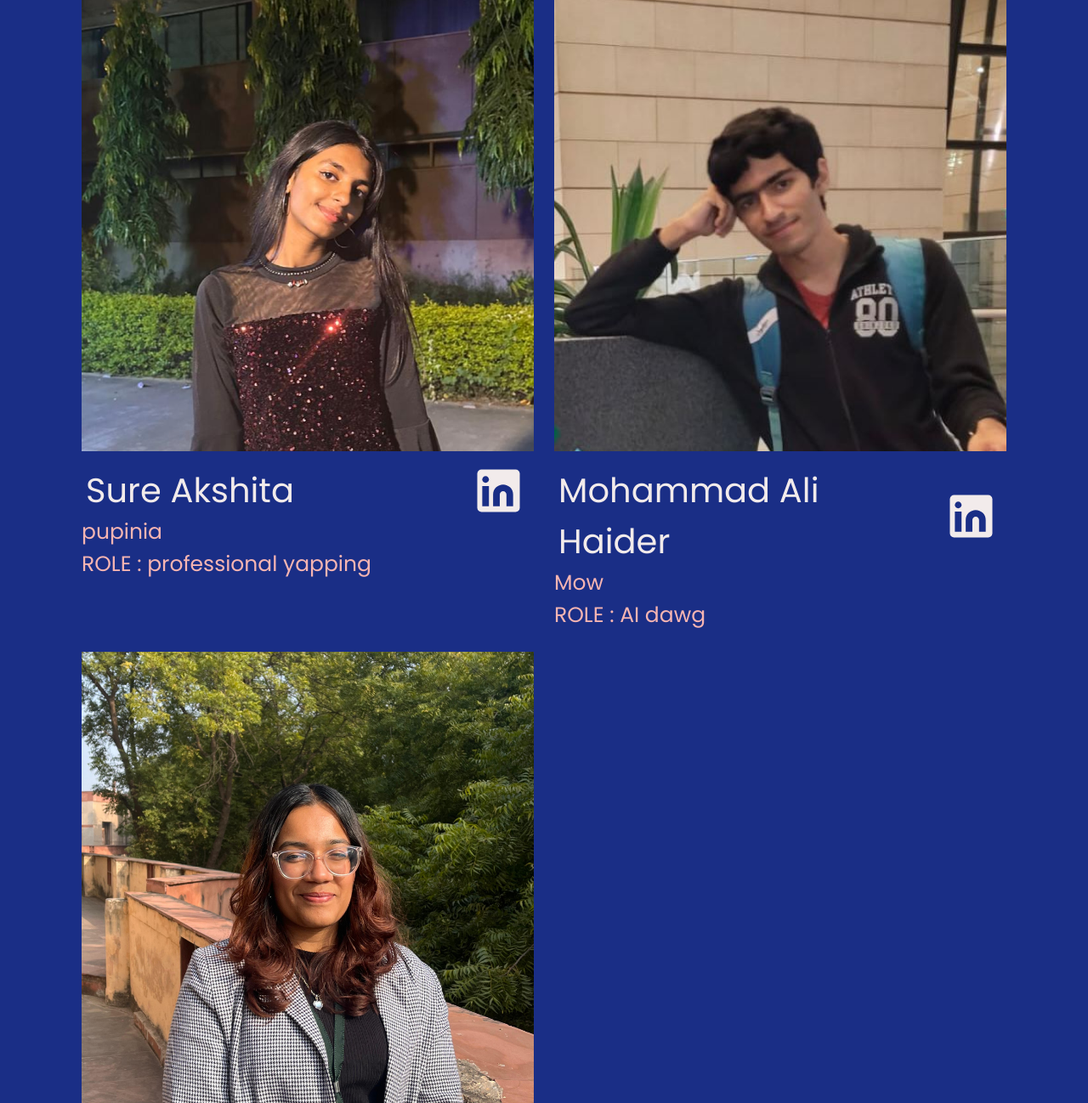
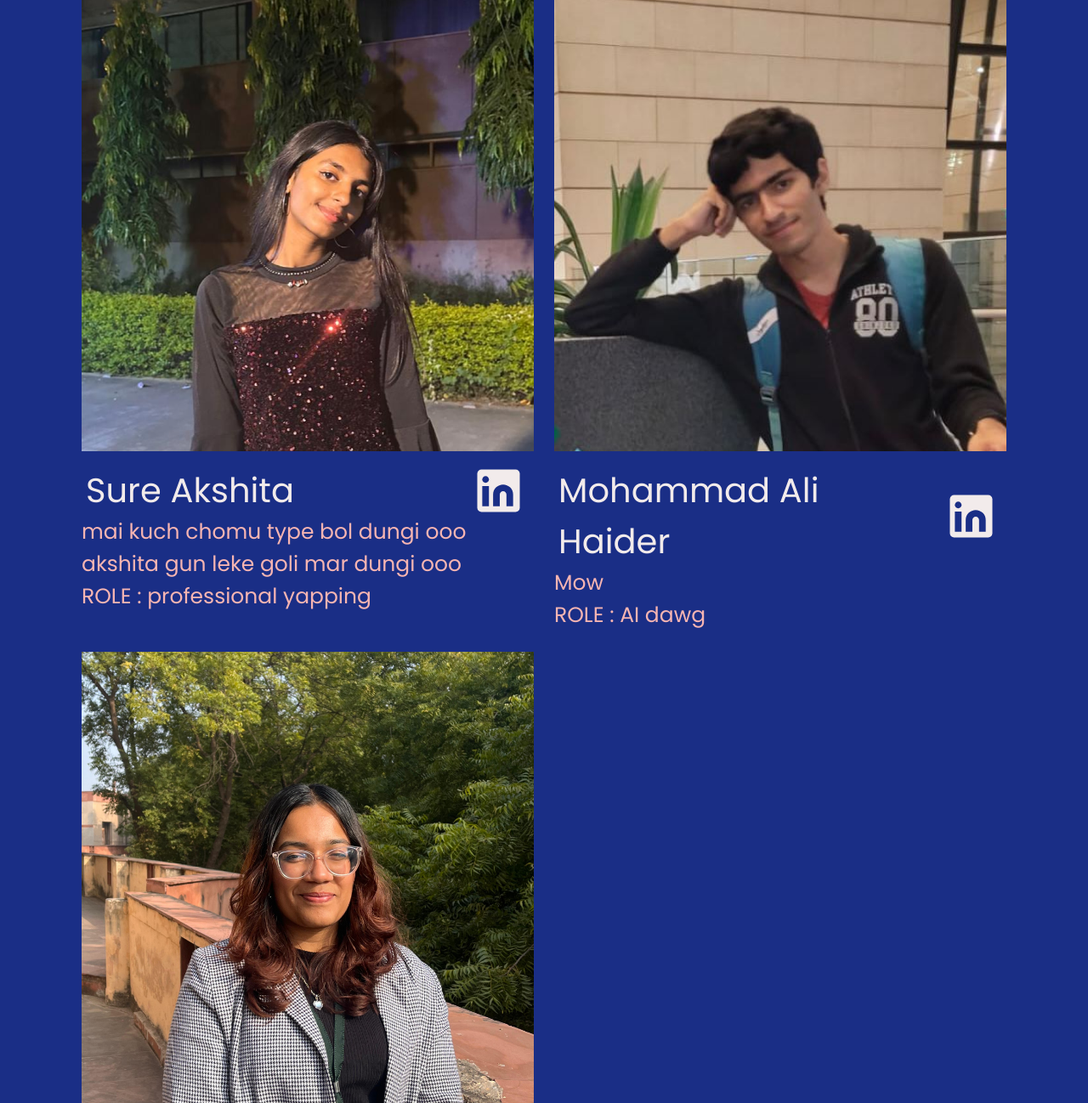
Before and after one commit to Mohammad-Ali-Haider/signify-me, a Flask app: page /about-us1 in a window 1280 px wide. Shown: the part 5029-6327 px from the top of the page at 85% size. Run offline with Flask 3, Linux system fonts and the light colour scheme; parts of the project's set-up code (start-up, migrations or seed data) failed here and were passed over.

Commit message:
Update about-us1.html

```diff
--- a/templates/about-us1.html
+++ b/templates/about-us1.html
@@ -179,7 +179,8 @@
                   </div>
                   <div class="mai-kuch-chomu-container1">
                     <p class="mai-kuch-chomu1">
-                      pupinia
+                      mai kuch chomu type bol dungi ooo akshita gun leke goli
+                      mar dungi ooo
                     </p>
                     <p class="role-professional1">
                       ROLE : professional yapping
@@ -284,7 +285,7 @@
                 />
 
                 <h2 class="jashn-e-bahara-with-the1">
-                  Meow &lt;33333
+                  Jashn-e-Bahara with the Behras &lt;33333
                 </h2>
               </div>
             </div>
```
